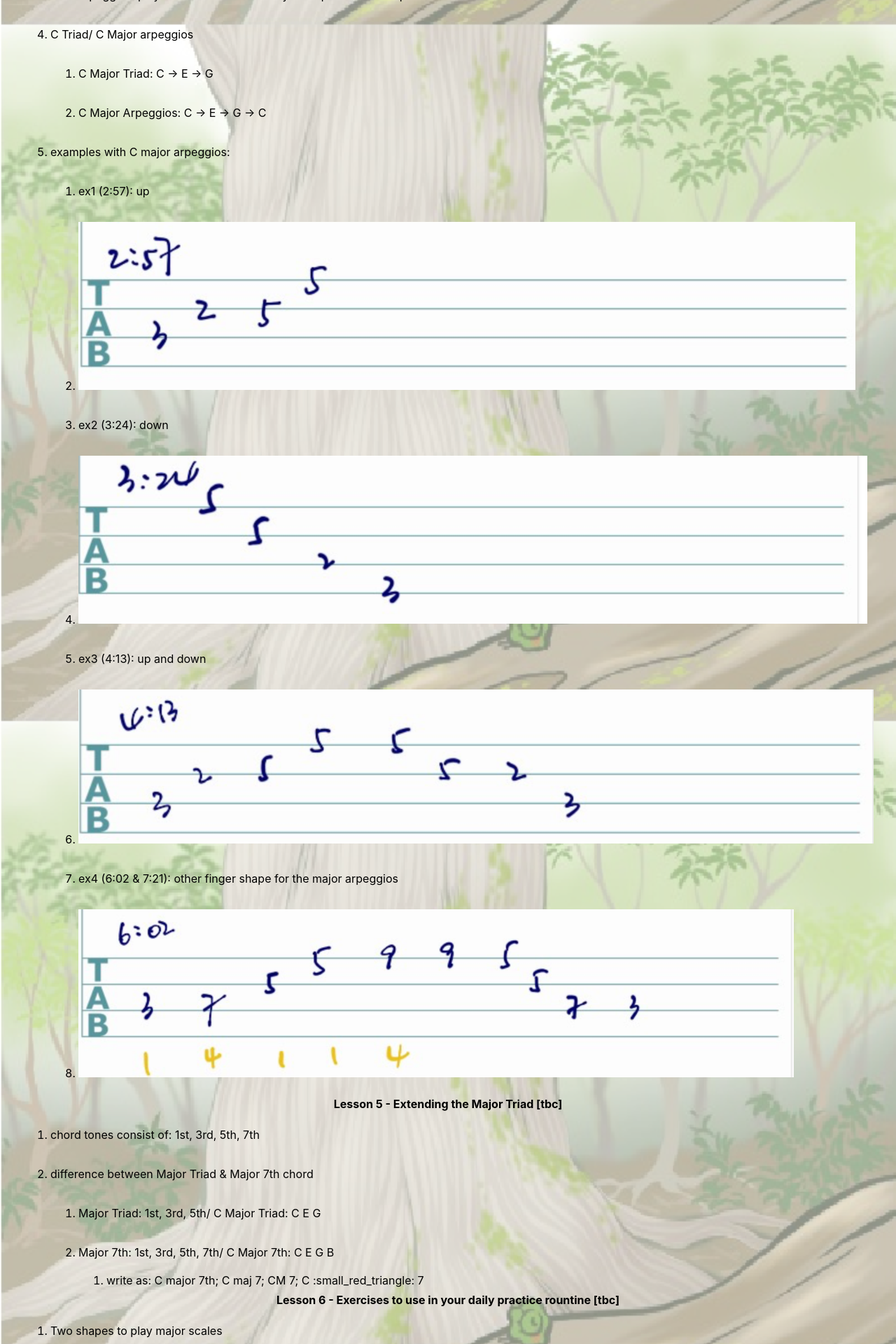
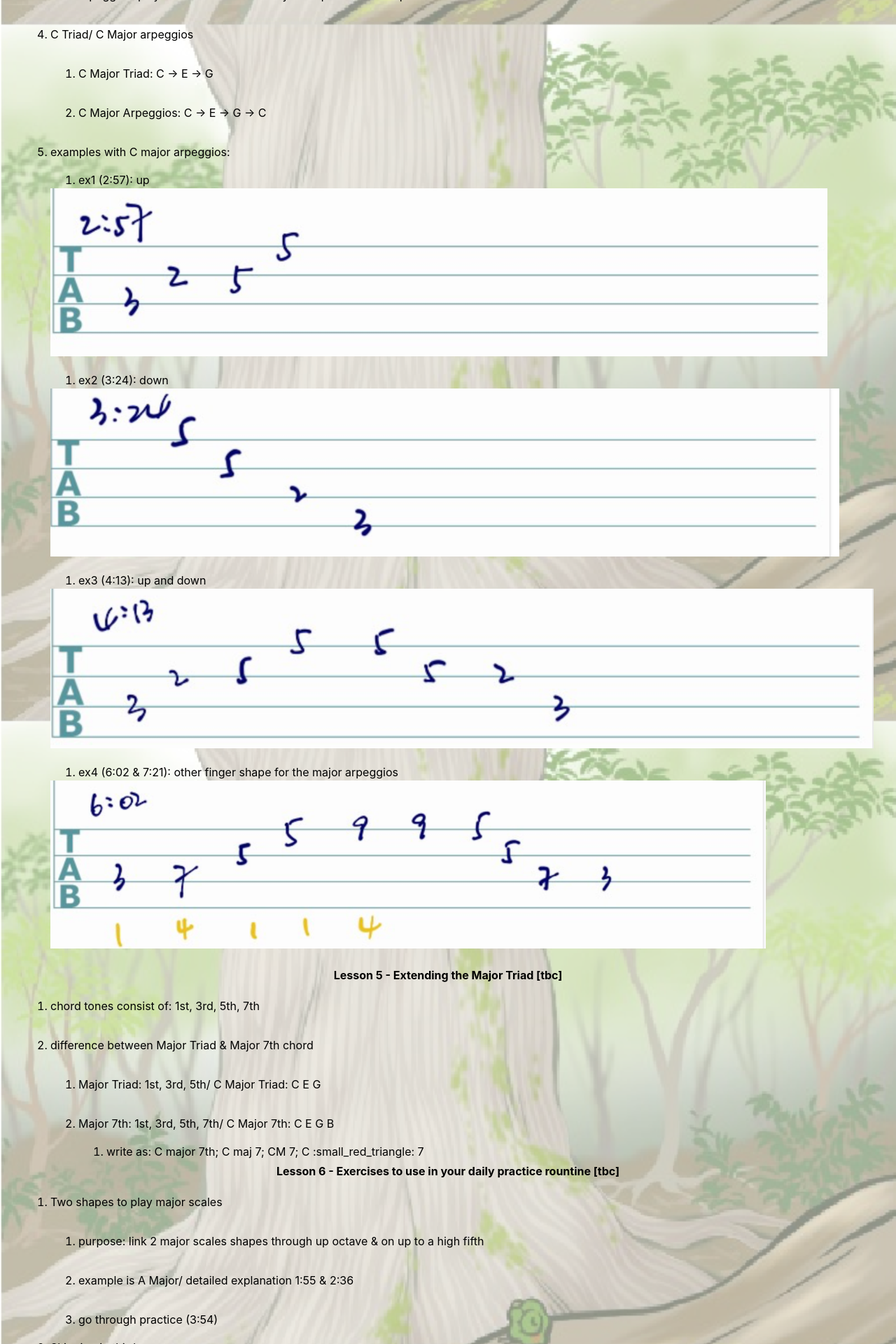
Before and after one commit to shunw/shunw.github.io, a Jekyll site: the page built from bass.md, in a window 1280 px wide. Shown: the part 960-2880 px from the top of the page at 70% size. Built offline with Jekyll 4.4.1, drawn with Linux system fonts in a browser that asks for light colours.

Commit message:
for the format

```diff
--- a/bass.md
+++ b/bass.md
@@ -41,19 +41,19 @@ title: 贝斯笔记
 
     - ex1 (2:57): up
 
-    - ![ex1](/../assets/img/bass/inter-4-ex1.png)
+    ![ex1](/../assets/img/bass/inter-4-ex1.png)
 
     - ex2 (3:24): down
 
-    - ![ex2](/../assets/img/bass/inter-4-ex2.png)
+    ![ex2](/../assets/img/bass/inter-4-ex2.png)
 
     - ex3 (4:13): up and down
 
-    - ![ex3](/../assets/img/bass/inter-4-ex3.png)
+    ![ex3](/../assets/img/bass/inter-4-ex3.png)
 
     - ex4 (6:02 & 7:21): other finger shape for the major arpeggios
 
-    - ![ex4](/../assets/img/bass/inter-4-ex4.png)
+    ![ex4](/../assets/img/bass/inter-4-ex4.png)
 
 
 ### __Lesson 5 - Extending the Major Triad [tbc]__
```
